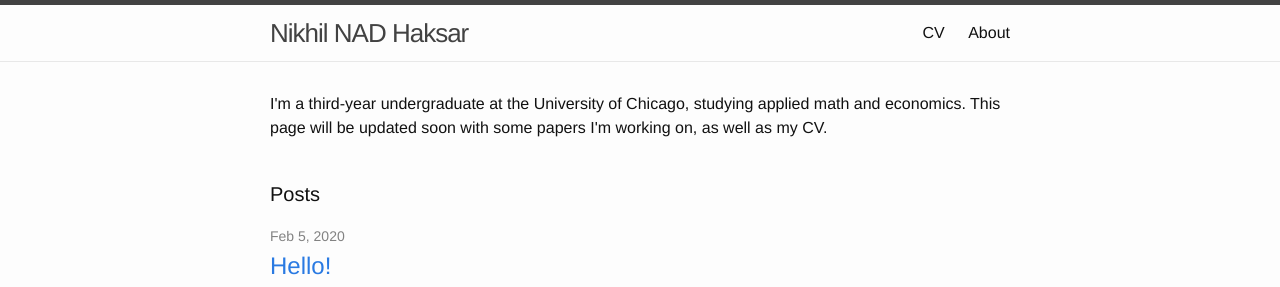
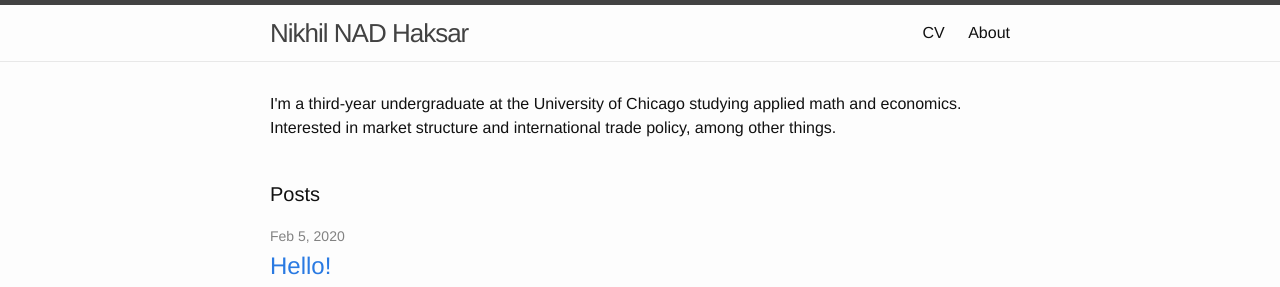
Before and after one commit to nhaksar/nhaksar.github.io, a Jekyll site: the page built from index.html, in a window 1280 px wide. Shown: the top 287 px of the page. Built offline with Jekyll 4.4.1, drawn with Linux system fonts in a browser that asks for light colours.

Commit message:
updated index.html

```diff
--- a/index.html
+++ b/index.html
@@ -3,7 +3,7 @@
 ---
 
 <div class="home">
-	<p>I'm a third-year undergraduate at the University of Chicago, studying applied math and economics. This page will be updated soon with some papers I'm working on, as well as my CV.</p>
+	<p>I'm a third-year undergraduate at the University of Chicago studying applied math and economics. Interested in market structure and international trade policy, among other things.</p>
   <br>
   <h1 class="page-heading">Posts</h1>
 
```
